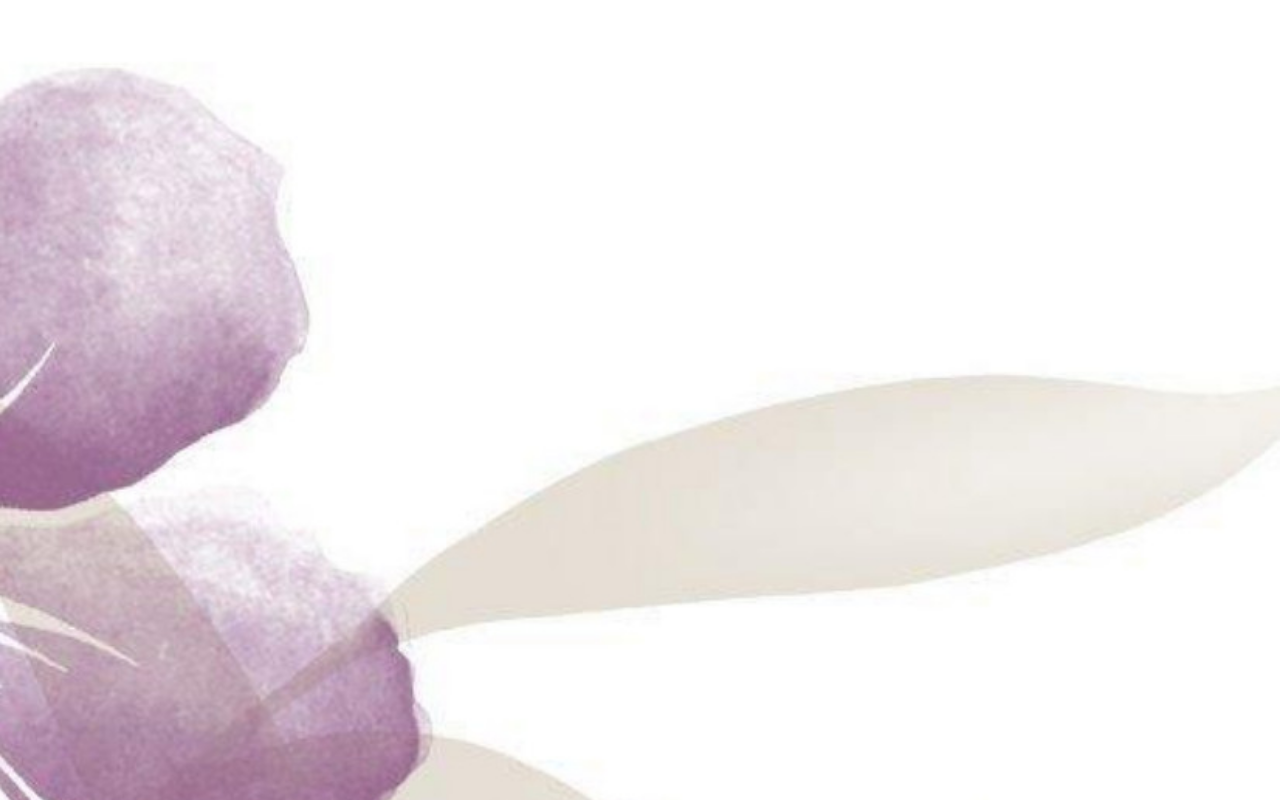
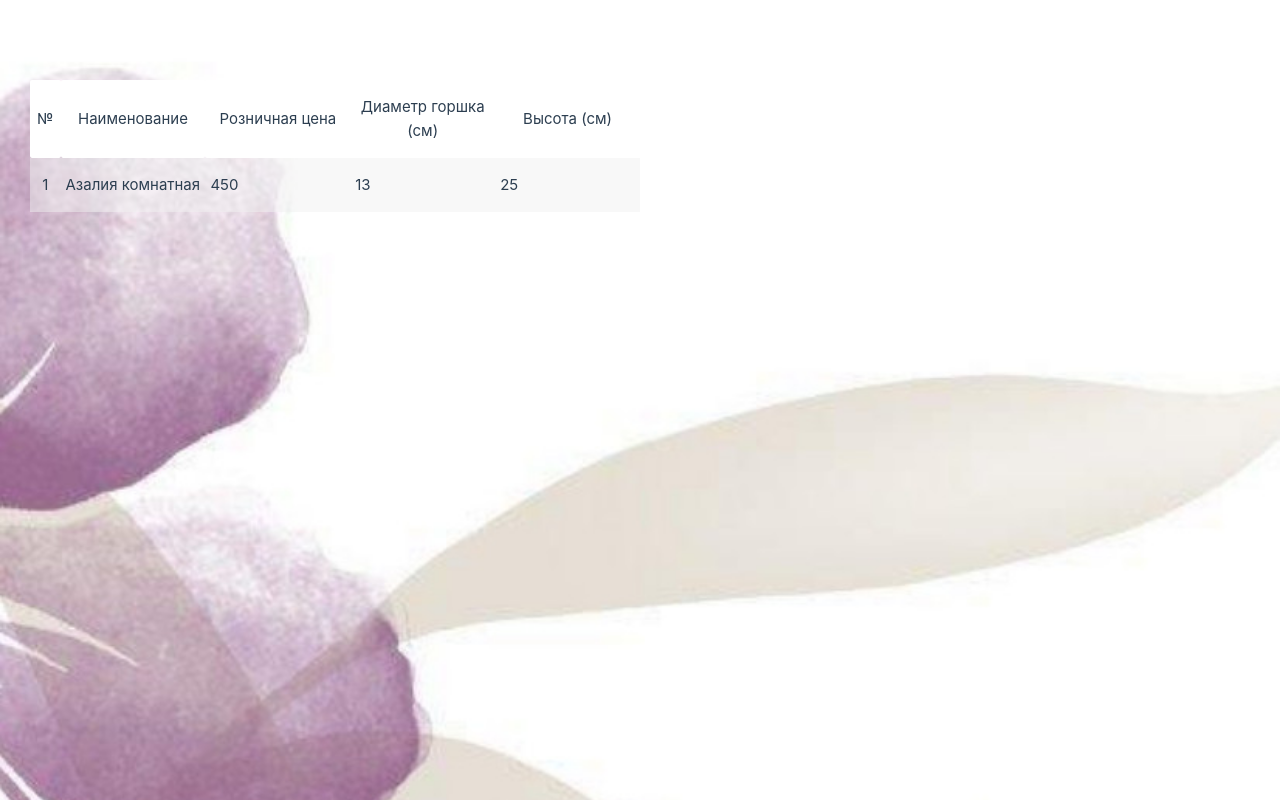
Before and after one commit to uleman1c/azbukacvetov, a Vue app: page / in a window 1280 px wide. Built offline with nearby package versions, Linux system fonts and the light colour scheme.

Commit message:
list order

```diff
--- a/package.json
+++ b/package.json
@@ -8,6 +8,7 @@
     "preview": "vite preview"
   },
   "dependencies": {
+    "materialize-css": "^1.0.0-rc.2",
     "uuid": "^9.0.0",
     "vue": "^3.3.4",
     "vue-router": "^4.2.2"
--- a/src/components/list/List.vue
+++ b/src/components/list/List.vue
@@ -1,6 +1,6 @@
 <template>
 
-    <div style="height: 80vh">
+    <div style="z-index: 100;height: 80vh">
 
         <table class="striped responsive-table">
             <thead>
--- a/src/main.js
+++ b/src/main.js
@@ -4,6 +4,8 @@ import { createApp } from 'vue'
 import App from './App.vue'
 import router from './router'
 
+import 'materialize-css/dist/css/materialize.min.css'
+
 const app = createApp(App)
 
 app.use(router)
--- a/src/views/HomeView.vue
+++ b/src/views/HomeView.vue
@@ -2,7 +2,7 @@
 <template>
 
     <div v-bind:style="{ backgroundImage: 'url(' + back + ')' }"
-      style="position: absolute; left: 0; top: 0; background-repeat: no-repeat;width: 100%;height: 100%;background-size: cover;">
+      style="z-index: 0; position: absolute; left: 0; top: 0; background-repeat: no-repeat;width: 100%;height: 100%;background-size: cover;">
     </div>
 
     <List
@@ -37,14 +37,33 @@ export default {
 
     return {
 
+      fields: [
+                    {
+                        header: { text: '№', class: 'center-align', style: 'width: 5%'},
+                        item: { eval: 'item.line_number + 1', class: 'center-align', style: 'width: 5%'}
+                    },
+                    {
+                        header: { text: 'Наименование', class: 'center-align' },
+                        item: { eval: 'item.name', class: 'left-align' }
+                    },
+                    {
+                        header: { text: 'Розничная цена', class: 'center-align' },
+                        item: { eval: 'item.price', class: 'left-align' }
+                    },
+                    {
+                        header: { text: 'Диаметр горшка (см)', class: 'center-align' },
+                        item: { eval: 'item.diam', class: 'left-align' }
+                    },
+                    {
+                        header: { text: 'Высота (см)', class: 'center-align' },
+                        item: { eval: 'item.height', class: 'left-align' }
+                    }
+                ],
+
+
+
       items: [
-        {
-
-/*           Наименование Розничная цена Диаметр горшка (см) Высота(см)
-Азалия комнатная 450,00 13 25
- */
-
-         }
+        { line_number: 0, name: 'Азалия комнатная', price: 450, diam: 13, height: 25 }
       ]
 
     }
```
Also changed, not shown: 1 other file (tests, documents, lock files or other folders).
